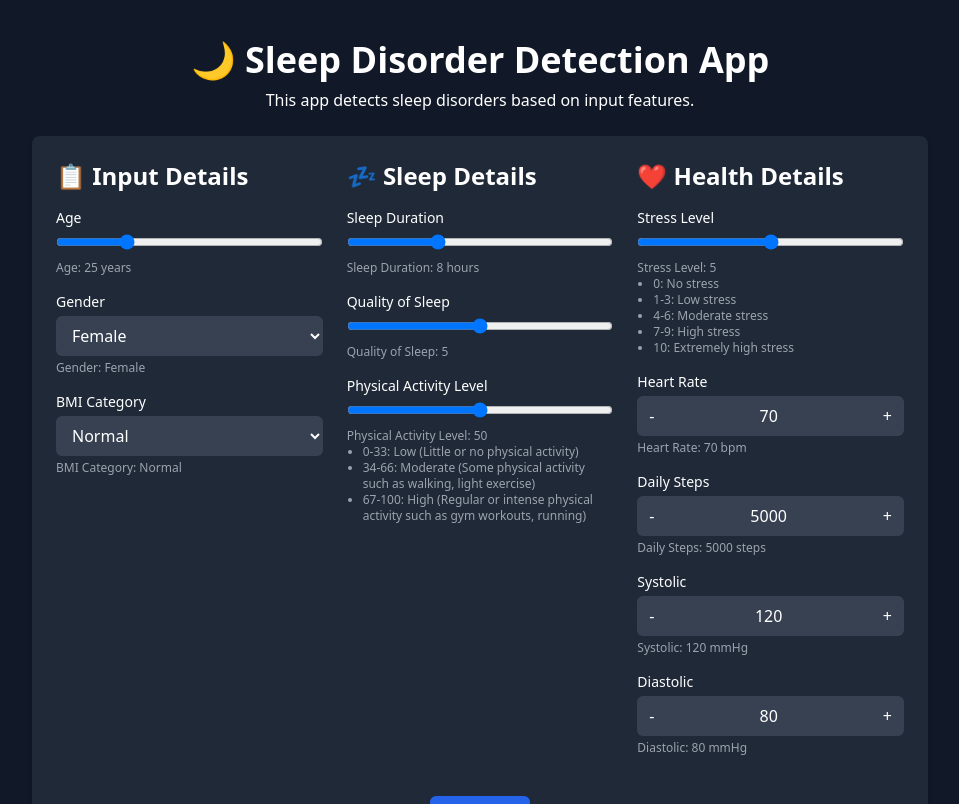
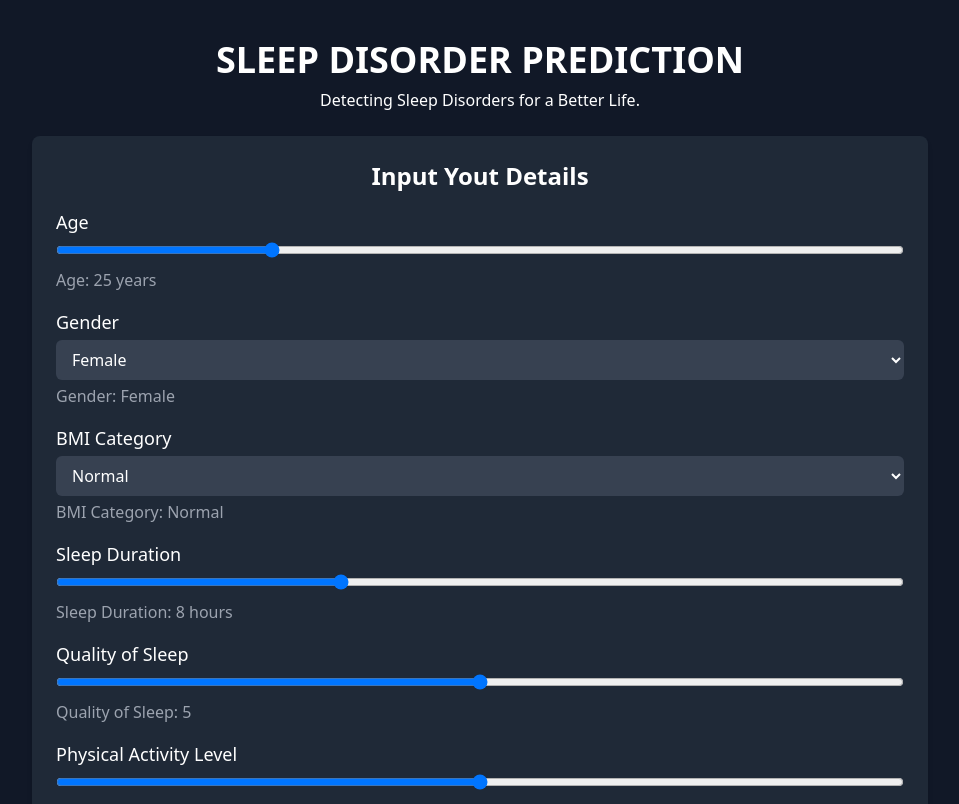
Before and after one commit to tobiokagae/GROUP-4-PROJECT-DMML24, a Next.js app in the folder FrontEnd/: page / in a window 1280 px wide. Shown: the top 804 px of the page, without its empty margins (160-1119 px from the left). Built offline with nearby package versions, Linux system fonts and the light colour scheme.

Commit message:
added Low Blood Pressure Detected & fixed front end

```diff
--- a/FrontEnd/src/pages/index.js
+++ b/FrontEnd/src/pages/index.js
@@ -14,6 +14,7 @@ export default function Home() {
   const [systolic, setSystolic] = useState(120);
   const [diastolic, setDiastolic] = useState(80);
   const [prediction, setPrediction] = useState("");
+  const [lowBloodPressure, setLowBloodPressure] = useState(false);
 
   const handleSubmit = async (e) => {
     e.preventDefault();
@@ -47,6 +48,7 @@ export default function Home() {
 
       const result = await response.json();
       setPrediction(result.prediction);
+      setLowBloodPressure(result.low_blood_pressure);
     } catch (error) {
       console.error("There was an error!", error);
     }
@@ -55,24 +57,23 @@ export default function Home() {
   return (
     <div className="min-h-screen bg-gray-900 text-white flex flex-col items-center">
       <Head>
-        <title>Sleep Disorder Detection App</title>
+        <title>Sleep Disorder Prediction</title>
       </Head>
       <header className="mt-10 mb-6 text-center">
-        <h1 className="text-4xl font-bold mb-2">
-          🌙 Sleep Disorder Detection App
+        <h1 className="text-4xl font-extrabold mb-2">
+          SLEEP DISORDER PREDICTION
         </h1>
-        <p>This app detects sleep disorders based on input features.</p>
+        <p>Detecting Sleep Disorders for a Better Life.</p>
       </header>
       <form
         onSubmit={handleSubmit}
         className="bg-gray-800 p-6 rounded-lg shadow-md w-full max-w-4xl"
       >
-        <div className="grid grid-cols-1 md:grid-cols-3 gap-6">
-          {/* Input Details */}
+
           <div>
-            <h2 className="text-2xl font-semibold mb-4">📋 Input Details</h2>
+            <h2 className="text-2xl font-semibold mb-4 text-center">Input Yout Details</h2>
             <div className="mb-4">
-              <label className="block text-sm font-medium mb-1">Age</label>
+              <label className="block text-lg font-medium mb-1">Age</label>
               <input
                 type="range"
                 name="age"
@@ -82,10 +83,10 @@ export default function Home() {
                 value={age}
                 onChange={(e) => setAge(Number(e.target.value))}
               />
-              <p className="mt-1 text-xs text-gray-400">Age: {age} years</p>
+              <p className="mt-1 text-gray-400">Age: {age} years</p>
             </div>
             <div className="mb-4">
-              <label className="block text-sm font-medium mb-1">Gender</label>
+              <label className="block text-lg font-medium mb-1">Gender</label>
               <select
                 name="gender"
                 className="w-full px-3 py-2 rounded-md bg-gray-700 text-white"
@@ -96,10 +97,10 @@ export default function Home() {
                 <option>Male</option>
                 <option>Other</option>
               </select>
-              <p className="mt-1 text-xs text-gray-400">Gender: {gender}</p>
+              <p className="mt-1 text-gray-400">Gender: {gender}</p>
             </div>
             <div className="mb-4">
-              <label className="block text-sm font-medium mb-1">
+              <label className="block text-lg font-medium mb-1">
                 BMI Category
               </label>
               <select
@@ -113,17 +114,15 @@ export default function Home() {
                 <option>Overweight</option>
                 <option>Obese</option>
               </select>
-              <p className="mt-1 text-xs text-gray-400">
+              <p className="mt-1 text-gray-400">
                 BMI Category: {bmiCategory}
               </p>
             </div>
           </div>
 
-          {/* Sleep Details */}
           <div>
-            <h2 className="text-2xl font-semibold mb-4">💤 Sleep Details</h2>
             <div className="mb-4">
-              <label className="block text-sm font-medium mb-1">
+              <label className="block text-lg font-medium mb-1">
                 Sleep Duration
               </label>
               <input
@@ -136,12 +135,12 @@ export default function Home() {
                 value={sleepDuration}
                 onChange={(e) => setSleepDuration(Number(e.target.value))}
               />
-              <p className="mt-1 text-xs text-gray-400">
+              <p className="mt-1 text-gray-400">
                 Sleep Duration: {sleepDuration} hours
               </p>
             </div>
             <div className="mb-4">
-              <label className="block text-sm font-medium mb-1">
+              <label className="block text-lg font-medium mb-1">
                 Quality of Sleep
               </label>
               <input
@@ -153,12 +152,12 @@ export default function Home() {
                 value={qualityOfSleep}
                 onChange={(e) => setQualityOfSleep(Number(e.target.value))}
               />
-              <p className="mt-1 text-xs text-gray-400">
+              <p className="mt-1 text-gray-400">
                 Quality of Sleep: {qualityOfSleep}
               </p>
             </div>
             <div className="mb-4">
-              <label className="block text-sm font-medium mb-1">
+              <label className="block text-lg font-medium mb-1">
                 Physical Activity Level
               </label>
               <input
@@ -172,10 +171,10 @@ export default function Home() {
                   setPhysicalActivityLevel(Number(e.target.value))
                 }
               />
-              <p className="mt-1 text-xs text-gray-400">
+              <p className="mt-1 text-gray-400">
                 Physical Activity Level: {physicalActivityLevel}
               </p>
-              <ul className="text-xs text-gray-400 list-disc pl-4">
+              <ul className="text-gray-400 list-disc pl-4">
                 <li>0-33: Low (Little or no physical activity)</li>
                 <li>
                   34-66: Moderate (Some physical activity such as walking, light
@@ -188,12 +187,9 @@ export default function Home() {
               </ul>
             </div>
           </div>
-
-          {/* Health Details */}
           <div>
-            <h2 className="text-2xl font-semibold mb-4">❤️ Health Details</h2>
             <div className="mb-4">
-              <label className="block text-sm font-medium mb-1">
+              <label className="block text-lg font-medium mb-1">
                 Stress Level
               </label>
               <input
@@ -205,10 +201,10 @@ export default function Home() {
                 value={stressLevel}
                 onChange={(e) => setStressLevel(Number(e.target.value))}
               />
-              <p className="mt-1 text-xs text-gray-400">
+              <p className="mt-1 text-gray-400">
                 Stress Level: {stressLevel}
               </p>
-              <ul className="text-xs text-gray-400 list-disc pl-4">
+              <ul className="text-gray-400 list-disc pl-4">
                 <li>0: No stress</li>
                 <li>1-3: Low stress</li>
                 <li>4-6: Moderate stress</li>
@@ -217,7 +213,7 @@ export default function Home() {
               </ul>
             </div>
             <div className="mb-4">
-              <label className="block text-sm font-medium mb-1">
+              <label className="block text-lg font-medium mb-1">
                 Heart Rate
               </label>
               <div className="flex items-center">
@@ -242,12 +238,12 @@ export default function Home() {
                   +
                 </button>
               </div>
-              <p className="mt-1 text-xs text-gray-400">
+              <p className="mt-1 text-gray-400">
                 Heart Rate: {heartRate} bpm
               </p>
             </div>
             <div className="mb-4">
-              <label className="block text-sm font-medium mb-1">
+              <label className="block text-lg font-medium mb-1">
                 Daily Steps
               </label>
               <div className="flex items-center">
@@ -274,12 +270,12 @@ export default function Home() {
                   +
                 </button>
               </div>
-              <p className="mt-1 text-xs text-gray-400">
+              <p className="mt-1 text-gray-400">
                 Daily Steps: {dailySteps} steps
               </p>
             </div>
             <div className="mb-4">
-              <label className="block text-sm font-medium mb-1">Systolic</label>
+              <label className="block text-lg font-medium mb-1">Systolic</label>
               <div className="flex items-center">
                 <button
                   type="button"
@@ -302,12 +298,12 @@ export default function Home() {
                   +
                 </button>
               </div>
-              <p className="mt-1 text-xs text-gray-400">
+              <p className="mt-1 text-gray-400">
                 Systolic: {systolic} mmHg
               </p>
             </div>
             <div className="mb-4">
-              <label className="block text-sm font-medium mb-1">
+              <label className="block text-lg font-medium mb-1">
                 Diastolic
               </label>
               <div className="flex items-center">
@@ -332,12 +328,12 @@ export default function Home() {
                   +
                 </button>
               </div>
-              <p className="mt-1 text-xs text-gray-400">
+              <p className="mt-1 text-gray-400">
                 Diastolic: {diastolic} mmHg
               </p>
             </div>
           </div>
-        </div>
+
         <div className="mt-6 text-center">
           <button
             type="submit"
@@ -347,14 +343,20 @@ export default function Home() {
           </button>
         </div>
       </form>
-      {prediction && (
-        <div className="mt-6 w-full max-w-4xl mx-auto bg-gray-700 p-6 rounded-md">
-          <h2 className="text-xl font-bold text-center mb-4">
-            Prediction Result:
-          </h2>
-          <p className="text-lg text-white text-center">{prediction}</p>
-        </div>
-      )}
+      <div className="w-full max-w-4xl mx-auto p-6 rounded-md mt-4 mb-4">
+        {prediction && (
+          <div>
+            <h2 className="text-xl text-center mb-4">Prediction Result:</h2>
+            <p className="text-4xl font-bold text-white text-center mt-4 mb-4">{prediction}</p>
+          </div>
+        )}
+
+        {lowBloodPressure && (
+            <div className="mx-auto w-64 bg-orange-200 text-center px-2 rounded-md mb-2">
+              <p className="mt-2 text-orange-950 text-base">⚠️ Low Blood Pressure Detected</p>
+            </div>
+        )}
+      </div>
     </div>
   );
 }
```
Also changed, not shown: 1 other file (tests, documents, lock files or other folders).
